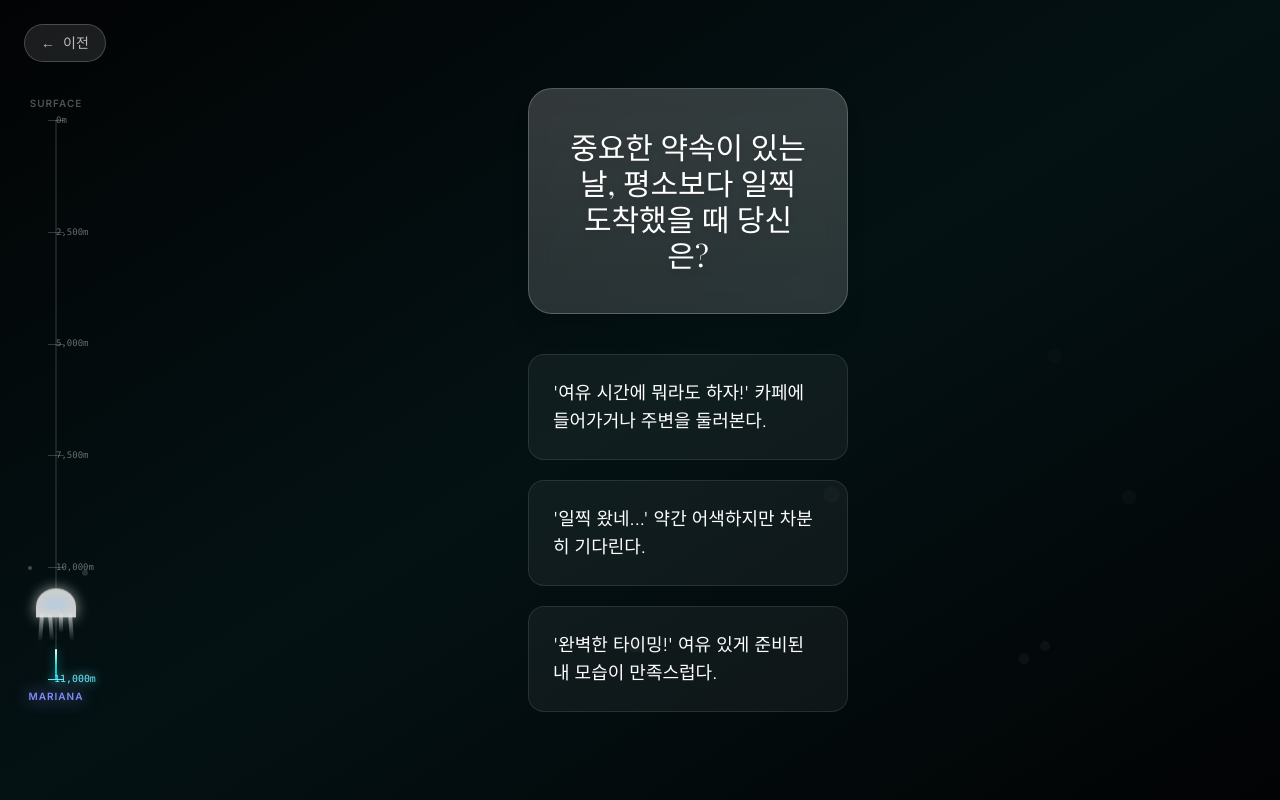
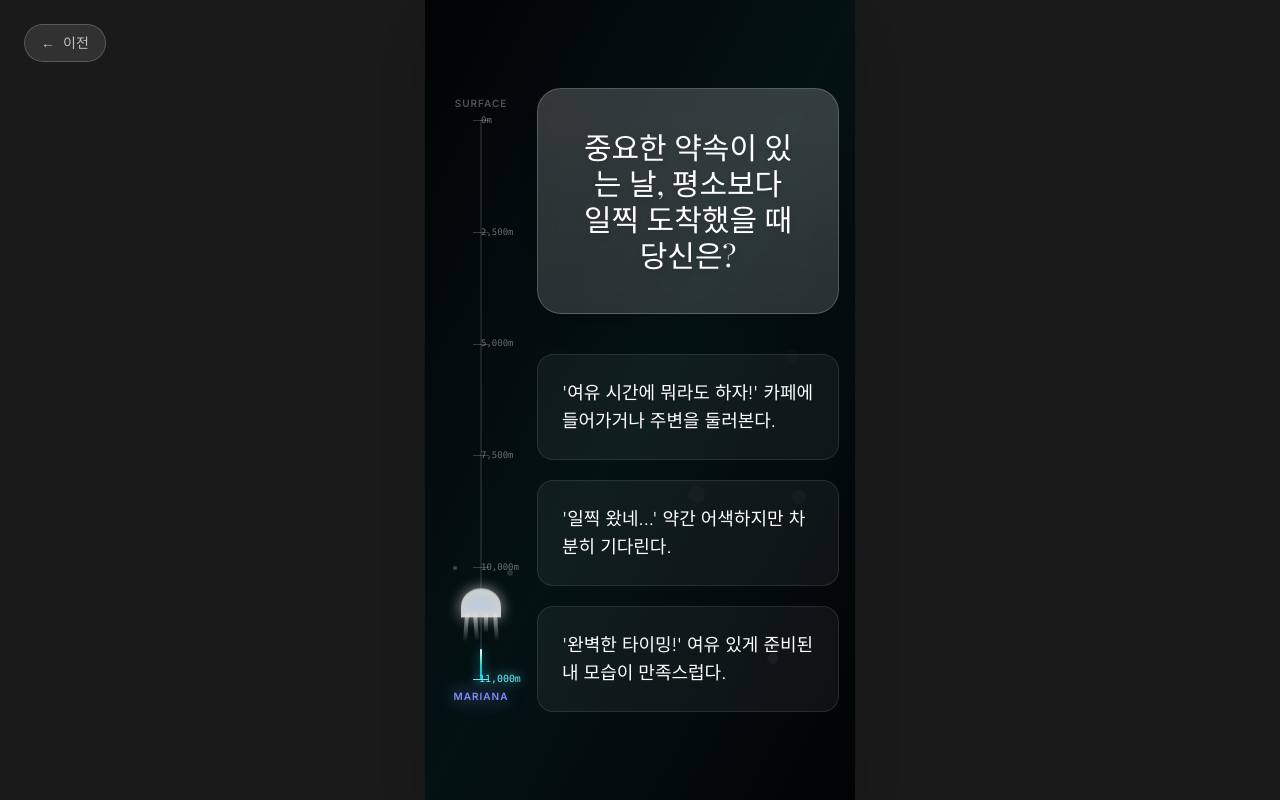
Before and after one commit to GoFOWD/youniverse, a Next.js app: page / in a window 1280 px wide. Both pictures are taken after a click on the button "탐험 시작하기". Built offline with nearby package versions, Linux system fonts and the light colour scheme.

Commit message:
화면 최대 너비 430px로 고정

```diff
--- a/src/app/layout.tsx
+++ b/src/app/layout.tsx
@@ -61,7 +61,11 @@ export default function RootLayout({
           }}
         />
       </head>
-      <body>{children}</body>
+      <body className="bg-[#1a1a1a] flex justify-center min-h-screen">
+        <div className="w-full max-w-[430px] min-h-screen bg-black relative shadow-2xl overflow-hidden">
+          {children}
+        </div>
+      </body>
     </html>
   );
 }
--- a/src/components/DeepSeaEffect.tsx
+++ b/src/components/DeepSeaEffect.tsx
@@ -82,7 +82,7 @@ interface DeepSeaEffectProps {
 
 export default function DeepSeaEffect({ videoSrc = '/assets/main.mp4' }: DeepSeaEffectProps) {
     return (
-        <div className="fixed inset-0 z-0 pointer-events-none">
+        <div className="absolute inset-0 z-0 pointer-events-none">
             <Canvas camera={{ position: [0, 0, 5], fov: 75 }} gl={{ antialias: false }}>
                 <React.Suspense fallback={null}>
                     <VideoBackground videoSrc={videoSrc} />
--- a/src/components/Layout.tsx
+++ b/src/components/Layout.tsx
@@ -269,7 +269,7 @@ const Layout: React.FC<LayoutProps> = ({ children, step, progress = 0, ocean, cl
       {isBrowser && step !== 'result' && <ParticleOverlay count={bubbleCount} isTransitioning={isTransitioning} />}
 
       {/* Main Content Container */}
-      <main className={`relative z-10 flex flex-col items-center ${step === 'result' ? 'justify-start min-h-full' : 'justify-center h-full'} px-4 py-6 pb-8 sm:py-6 md:py-8 mx-auto max-w-md w-full ${className}`}>
+      <main className={`relative z-10 flex flex-col items-center ${step === 'result' ? 'justify-start min-h-full' : 'justify-center h-full'} px-4 py-6 pb-8 sm:py-6 md:py-8 mx-auto w-full ${className}`}>
         {children}
       </main>
     </div>
--- a/src/components/ParticleOverlay.tsx
+++ b/src/components/ParticleOverlay.tsx
@@ -35,7 +35,7 @@ const ParticleOverlay: React.FC<ParticleOverlayProps> = ({ count = 15, isTransit
   const activeParticles = particles.slice(0, count);
 
   return (
-    <div className="fixed inset-0 pointer-events-none z-0 overflow-hidden">
+    <div className="absolute inset-0 pointer-events-none z-0 overflow-hidden">
       {/* Floating Bubbles */}
       {activeParticles.map((p) => (
         <FloatingBubble
--- a/src/components/ResultView.tsx
+++ b/src/components/ResultView.tsx
@@ -93,7 +93,7 @@ const ResultView: React.FC<ResultViewProps> = ({ result }) => {
         {showAllOceans && <AllOceanTypesView onClose={() => setShowAllOceans(false)} />}
       </AnimatePresence>
 
-      <div className="max-w-md mx-auto px-4 space-y-12 pt-8">
+      <div className="w-full mx-auto px-4 space-y-12 pt-8">
 
         {/* 1. Viral Share Card (Vintage Logbook) */}
         <motion.section
--- a/src/components/SplashView.tsx
+++ b/src/components/SplashView.tsx
@@ -33,7 +33,7 @@ export default function SplashView({ onComplete }: SplashViewProps) {
       initial={{ opacity: 0 }}
       animate={{ opacity: fadeOut ? 0 : 1 }}
       transition={{ duration: 0.8, ease: 'easeInOut' }}
-      className="fixed inset-0 z-50 flex items-center justify-center bg-black"
+      className="absolute inset-0 z-50 flex items-center justify-center bg-black"
     >
       <motion.div
         initial={{ opacity: 0, scale: 0.8 }}
--- a/src/components/VerticalProgressBar.tsx
+++ b/src/components/VerticalProgressBar.tsx
@@ -17,7 +17,7 @@ const VerticalProgressBar: React.FC<VerticalProgressBarProps> = ({ progress }) =
     const depthMarkers = [0, 2500, 5000, 7500, 10000, 11000];
 
     return (
-        <div className="fixed left-4 md:left-8 top-1/2 -translate-y-1/2 h-[70vh] w-12 z-50 flex flex-col items-center">
+        <div className="absolute left-4 md:left-8 top-1/2 -translate-y-1/2 h-[70vh] w-12 z-50 flex flex-col items-center">
             {/* Track Background */}
             <div className="absolute inset-y-0 w-[2px] bg-white/10 left-1/2 -translate-x-1/2 rounded-full" />
 
```
